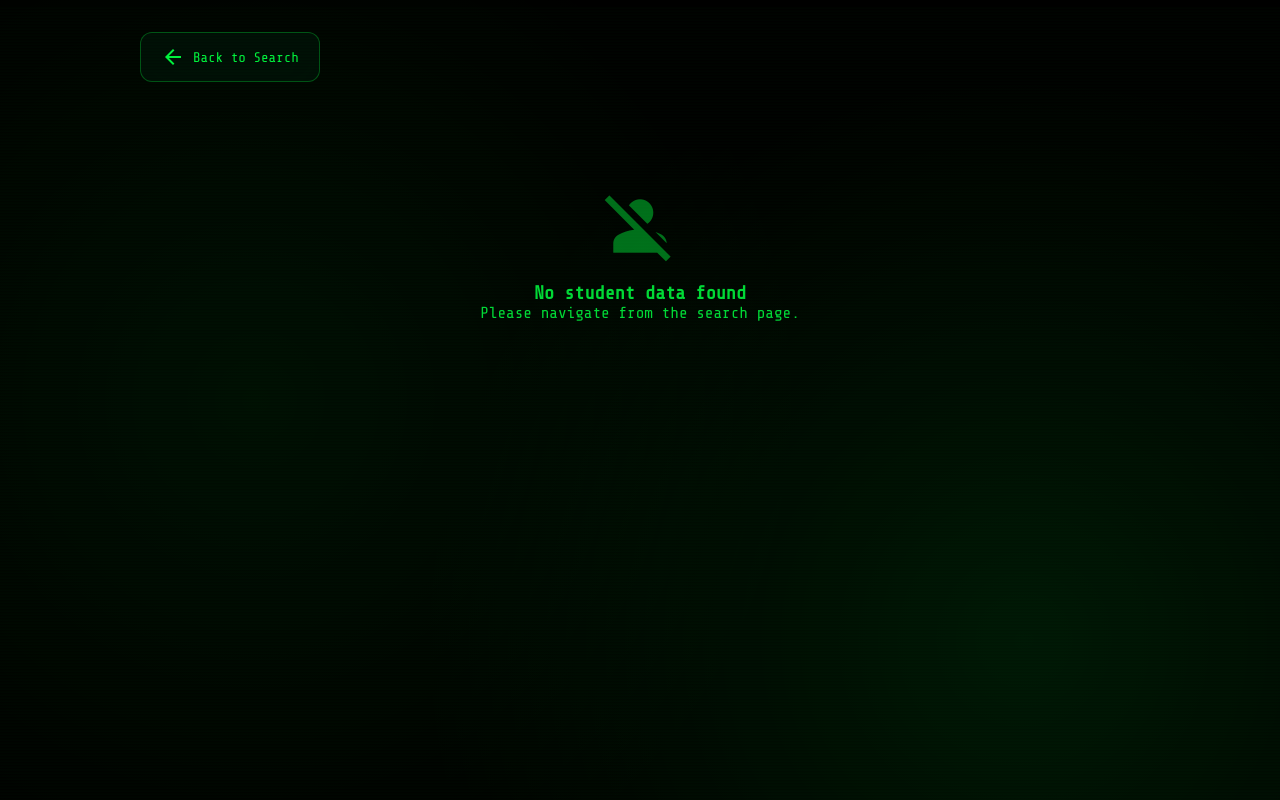
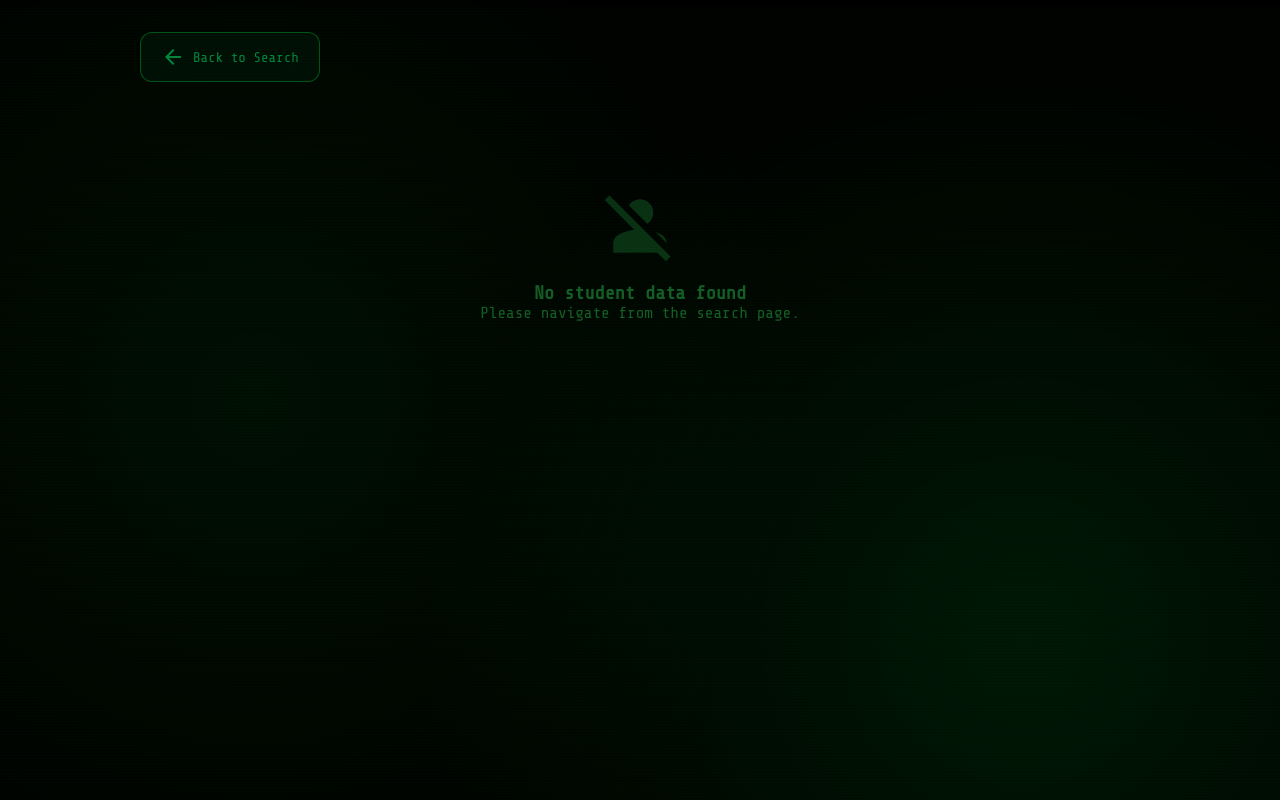
Before and after one commit to SearchSD/Search, a plain HTML site: page student.html in a window 1280 px wide. Drawn offline with nearby package versions, Linux system fonts and the light colour scheme; sample sign-in values are in the browser's storage.

Commit message:
Update student.html

```diff
--- a/student.html
+++ b/student.html
@@ -12,21 +12,21 @@
             --primary: #000000;
             --primary-dark: #000000;
             --primary-light: #0a0a0a;
-            --accent: #00ff41;
-            --accent-dark: #00cc33;
-            --success: #00ff41;
+            --accent: #058c42;
+            --accent-dark: #04471c;
+            --success: #2dc653;
 
             --gradient-primary: #000000;
-            --gradient-accent: #00ff41;
+            --gradient-accent: #1a7431;
             --gradient-background: #000000;
 
             --glass-bg: rgba(0, 20, 10, 0.7);
             --glass-border: rgba(0, 255, 65, 0.3);
             --glass-shadow: 0 8px 32px 0 rgba(0, 255, 65, 0.2);
 
-            --text-primary: #00ff41;
-            --text-secondary: rgba(0, 255, 65, 0.85);
-            --text-muted: rgba(0, 255, 65, 0.6);
+            --text-primary: #208b3a;
+            --text-secondary: #155d27;
+            --text-muted: #104911;
         }
 
         * {
@@ -171,7 +171,7 @@
             }
 
             50% {
-                border-color: rgba(0, 255, 65, 1);
+                border-color: rgb(0, 97, 24);
             }
         }
 
```
